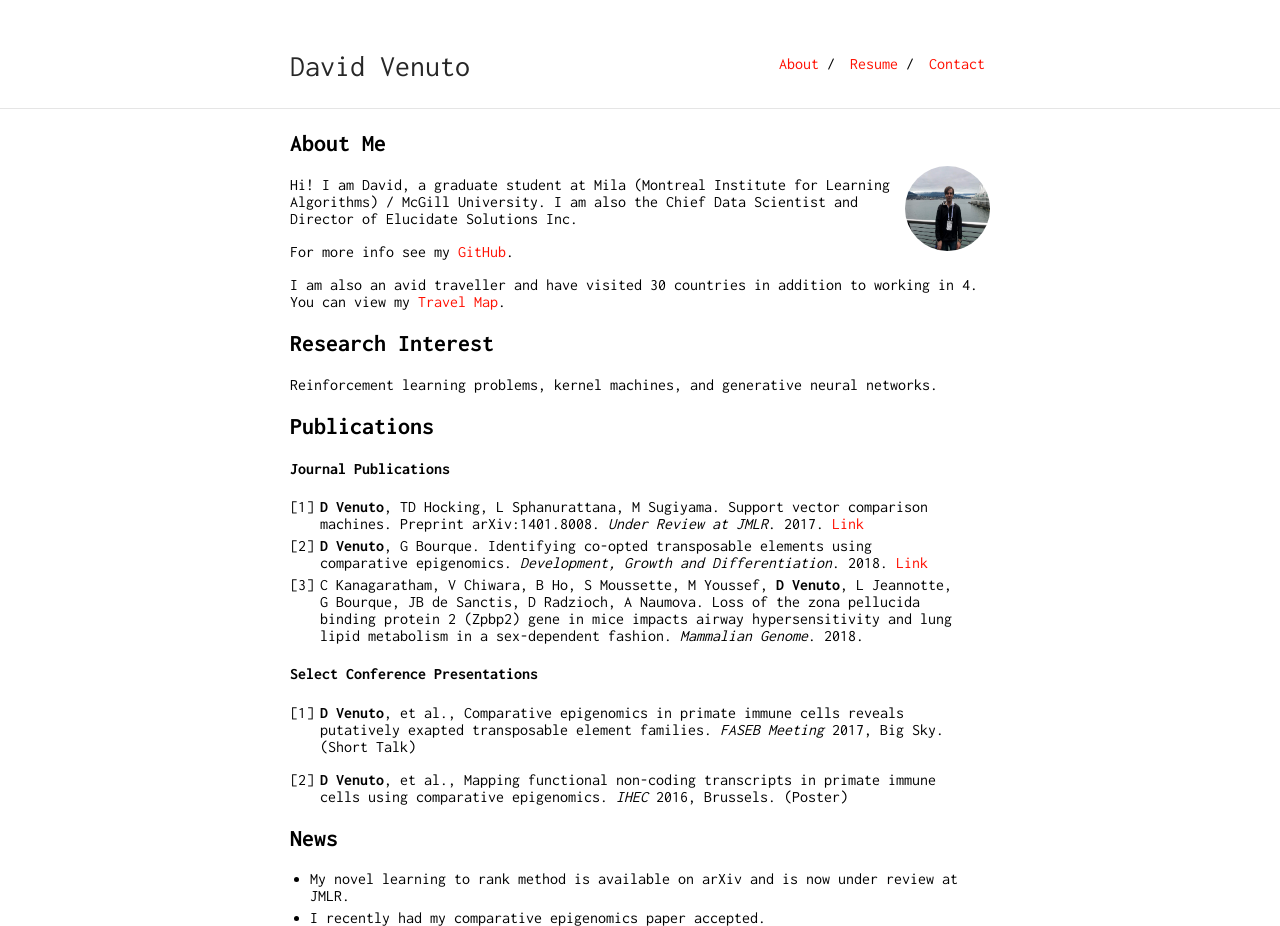
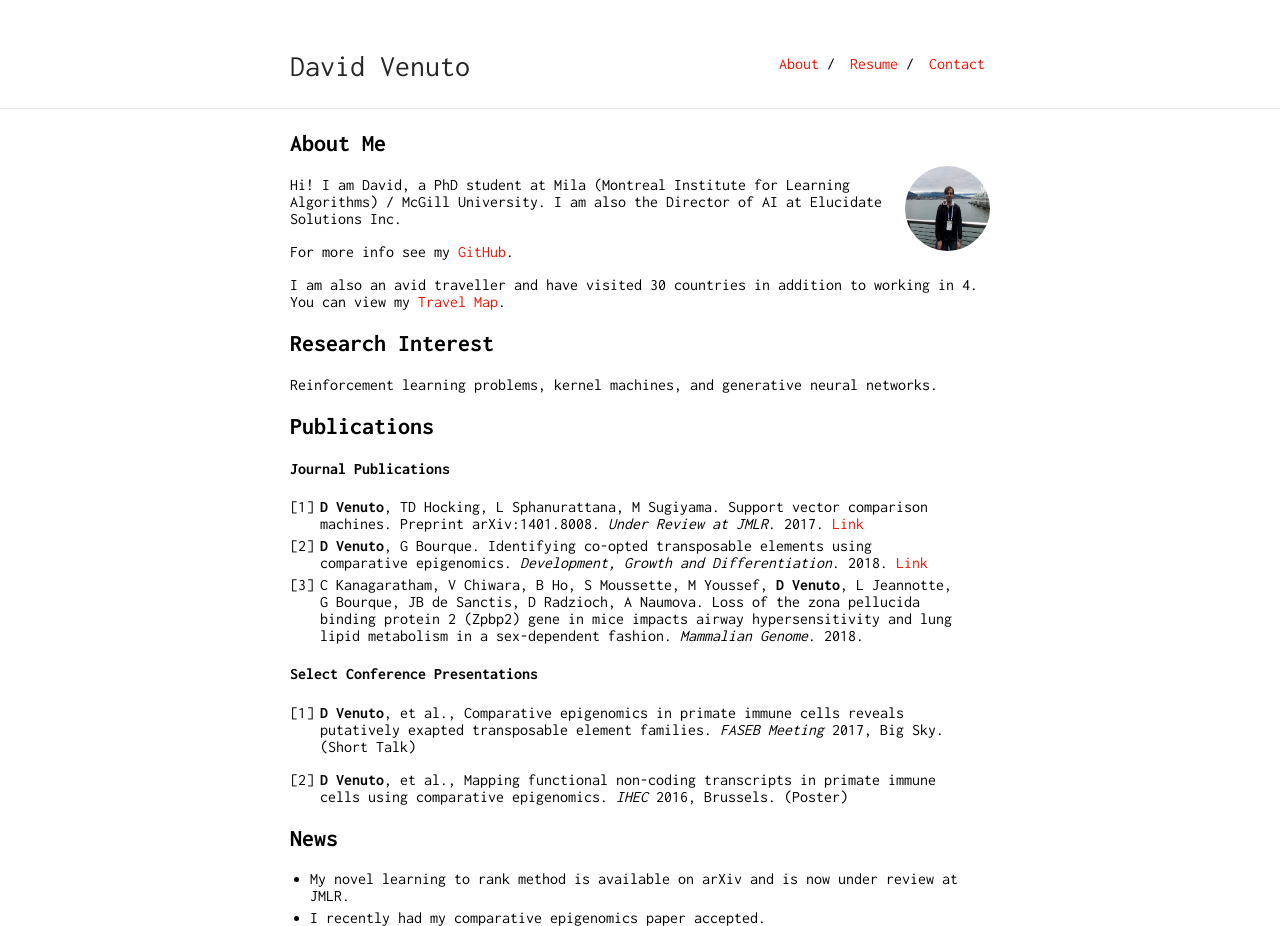
Before and after one commit to dvVenuto/dvvenuto.github.io, a Jekyll site: the page built from index.md, in a window 1280 px wide. Built offline with Jekyll 4.4.1, drawn with Linux system fonts in a browser that asks for light colours; our own code applies the rules of GitHub Pages for plain Markdown files.

Commit message:
Update index.md

```diff
--- a/index.md
+++ b/index.md
@@ -6,7 +6,7 @@ layout: default
 
 <img class="profile-picture" src="0.jpeg">
 
-Hi! I am David, a graduate student at Mila (Montreal Institute for Learning Algorithms) / McGill University.  I am also the Chief Data Scientist and Director of Elucidate Solutions Inc.
+Hi! I am David, a PhD student at Mila (Montreal Institute for Learning Algorithms) / McGill University.  I am also the Director of AI at Elucidate Solutions Inc.
 
 For more info see my [GitHub](https://github.com/dvVenuto).
 
```
